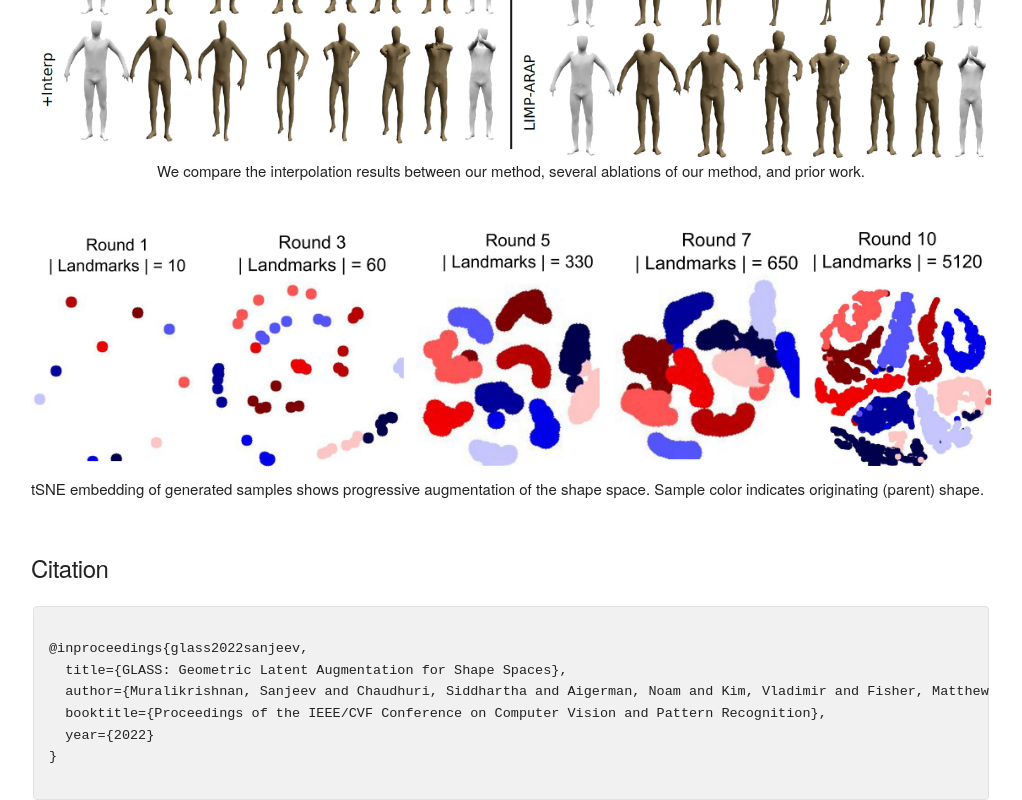
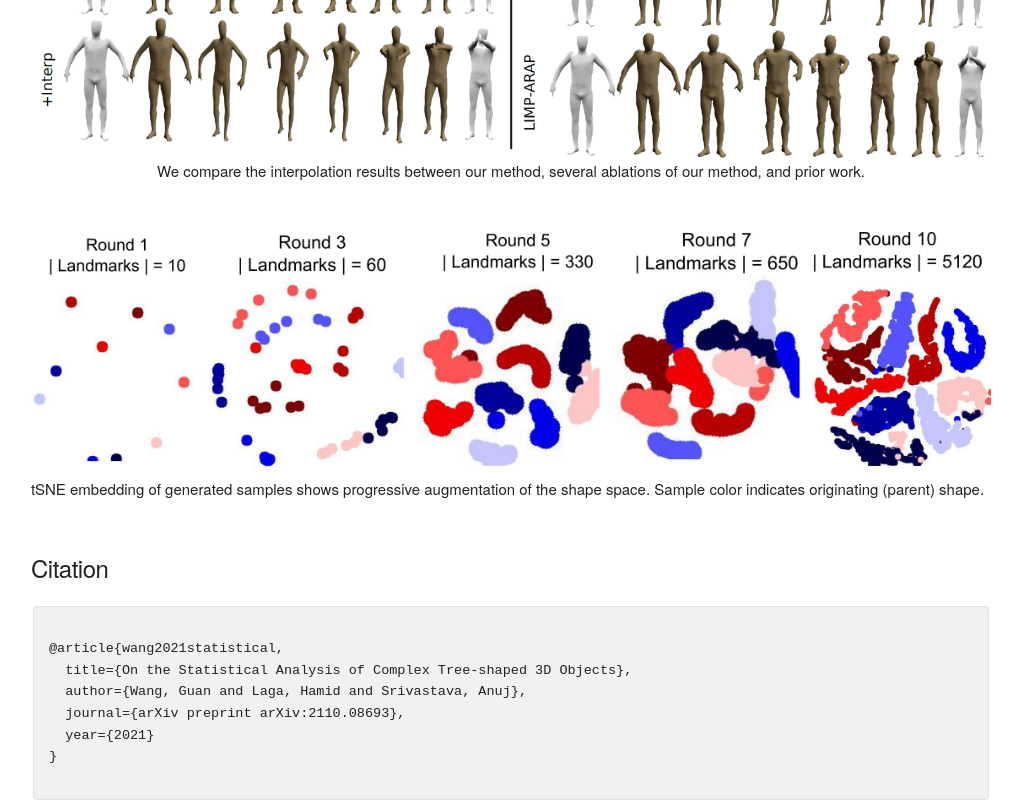
Before and after one commit to Fanta007/complexTrees_website, a plain HTML site: page index.html in a window 1280 px wide. Shown: the part 4716-5516 px from the top of the page, without its empty margins (129-1151 px from the left). Drawn offline with nearby package versions, Linux system fonts and the light colour scheme; a script that the page names is missing.

Commit message:
Update index.html

```diff
--- a/index.html
+++ b/index.html
@@ -278,11 +278,11 @@ comparable numbers of shapes. Given two shapes from the holdout data (col 2), we
 	<div class="section">
           <h5>Citation</h5>
   <pre style="margin:0"><code>
-@inproceedings{glass2022sanjeev,
-  title={GLASS: Geometric Latent Augmentation for Shape Spaces},
-  author={Muralikrishnan, Sanjeev and Chaudhuri, Siddhartha and Aigerman, Noam and Kim, Vladimir and Fisher, Matthew and Mitra, Niloy},
-  booktitle={Proceedings of the IEEE/CVF Conference on Computer Vision and Pattern Recognition},
-  year={2022}
+@article{wang2021statistical,
+  title={On the Statistical Analysis of Complex Tree-shaped 3D Objects},
+  author={Wang, Guan and Laga, Hamid and Srivastava, Anuj},
+  journal={arXiv preprint arXiv:2110.08693},
+  year={2021}
 }
   </code></pre>
 		</div>
```
